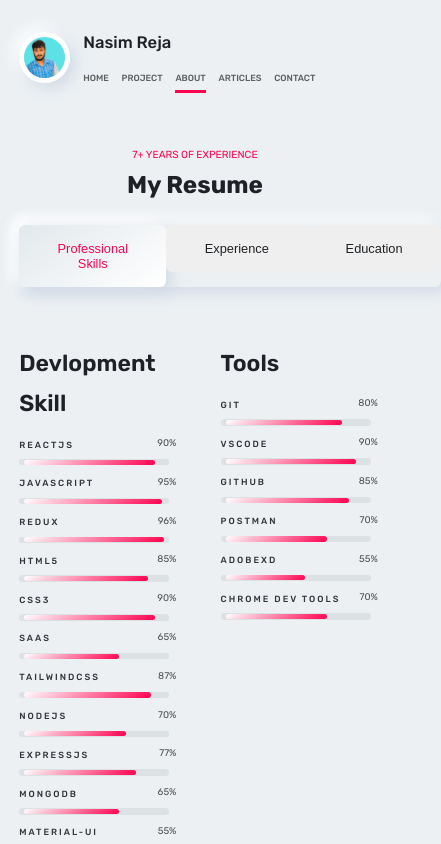
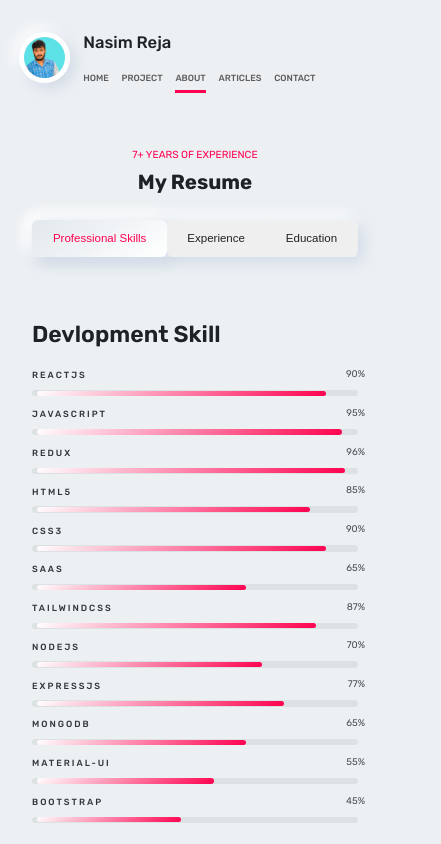
Before and after one commit to nasim67reja/protfolio, a React (Create React App) app: page /#/about in a window 390 px wide. Shown: the top 844 px of the page, 441 px wide, since content can reach past the window. Built offline with nearby package versions, Linux system fonts and the light colour scheme.

Commit message:
Responsive: About Page done

```diff
--- a/src/components/About/About.module.css
+++ b/src/components/About/About.module.css
@@ -52,26 +52,14 @@
   color: var(--main-color) !important;
 }
 
-.box {
-  margin-top: 10rem;
-  display: flex;
-  justify-content: center;
-  gap: 4rem;
-  animation: opactiy 300ms ease-in-out;
-}
-@keyframes opactiy {
-  from {
-    opacity: 0;
+/* Responsive design */
+
+@media (max-width: 60em) {
+  .header h2 {
+    font-size: 3.2rem;
   }
-  to {
-    opacity: 1;
+  .btnlist button {
+    padding: 2rem 3.2rem;
+    font-size: 1.8rem;
   }
 }
-
-/* Skills Box */
-.boxLeft {
-  width: 48%;
-}
-.boxRight {
-  width: 48%;
-}
--- a/src/components/About/Experience.module.css
+++ b/src/components/About/Experience.module.css
@@ -2,7 +2,6 @@
   margin-top: 10rem;
   display: grid;
   grid-template-columns: 1fr 1fr;
-  /* justify-content: space-between; */
   gap: 4rem;
   animation: opactiy 300ms ease-in-out;
 }
@@ -53,8 +52,8 @@
 }
 .textbox::before {
   content: "";
-  width: 12px;
-  height: 12px;
+  width: 1.2rem;
+  height: 1.2rem;
   border-radius: 50%;
   border: 5px solid #d9dee2;
   background: #ecf0f3;
@@ -65,8 +64,8 @@
 
 .textbox::after {
   content: "";
-  width: 25px;
-  height: 6px;
+  width: 2.5rem;
+  height: 0.6rem;
   background-color: #d9dee2;
   position: absolute;
   left: -2.3rem;
@@ -148,3 +147,27 @@ h4 span {
 .link {
   font-size: 1.6rem;
 }
+
+/* Responsive design */
+
+@media (max-width: 60em) {
+  .box {
+    grid-template-columns: 1fr;
+    gap: 8rem;
+    padding: 0 10rem;
+  }
+  .line {
+    height: 110rem;
+  }
+  .textbox::after {
+    top: 6.1rem;
+  }
+}
+@media (max-width: 50em) {
+  .box {
+    padding: 0 2rem;
+  }
+  .line {
+    height: 120rem;
+  }
+}
--- a/src/components/About/Skills.js
+++ b/src/components/About/Skills.js
@@ -108,10 +108,10 @@ const Proficient = ({ Header, element }) => {
 const Skills = () => {
   return (
     <div className={styles.box}>
-      <div className={styles.boxLeft}>
+      <div>
         <Proficient Header="Devlopment Skill" element={skills[0]} />
       </div>
-      <div className={styles.boxRight}>
+      <div>
         <Proficient Header="Tools" element={skills[1]} />
       </div>
     </div>
--- a/src/components/About/Skills.module.css
+++ b/src/components/About/Skills.module.css
@@ -1,8 +1,10 @@
-/* Skills Box */
 .box {
   margin-top: 3rem;
-  display: flex;
+  /* display: flex;
   justify-content: center;
+  gap: 8rem; */
+  display: grid;
+  grid-template-columns: repeat(2, 1fr);
   gap: 8rem;
   animation: opactiy 300ms ease-in-out;
 }
@@ -15,12 +17,6 @@
   }
 }
 
-.boxLeft {
-  width: 48%;
-}
-.boxRight {
-  width: 48%;
-}
 .boxHeader {
   font-size: 3.6rem;
   font-weight: 600;
@@ -76,3 +72,18 @@
   opacity: 0.9;
   color: var(--color-body-white);
 }
+
+/* Responsive design */
+
+@media (max-width: 60em) {
+  .box {
+    grid-template-columns: 1fr;
+    gap: 0rem;
+    padding: 0 10rem;
+  }
+}
+@media (max-width: 50em) {
+  .box {
+    padding: 0 2rem;
+  }
+}
```
